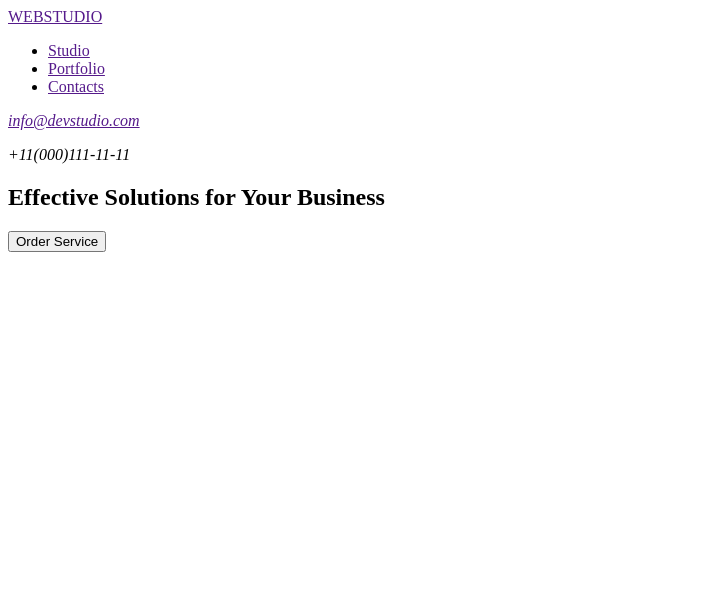
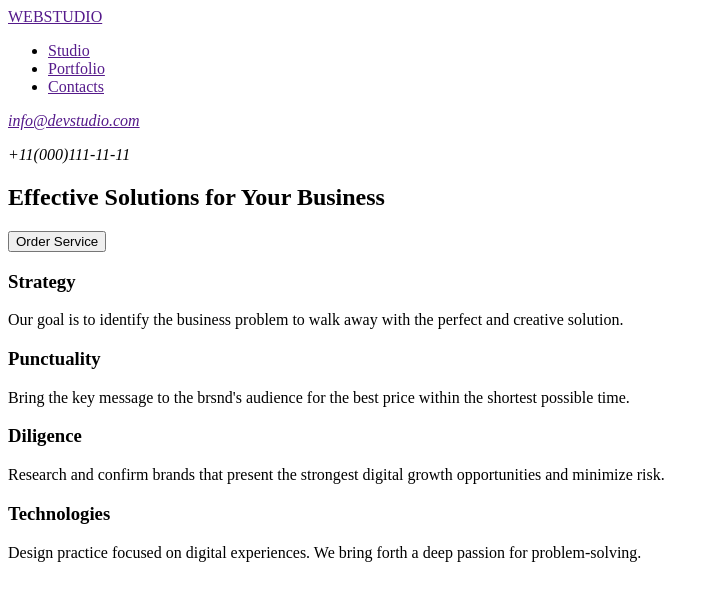
Before and after one commit to kayanursenn/goit-markup-hw-01, a plain HTML site: page index.html in a window 1280 px wide. Shown: the whole page, without its empty margins (0-714 px from the left). Drawn offline with Linux system fonts and the light colour scheme.

Commit message:
ikinci bölüm bitt.

```diff
--- a/index.html
+++ b/index.html
@@ -31,4 +31,29 @@
           <button>Order Service</button>
         </section>
         <!--ilk bölüm bitti-->
+           <!--ikinci bölüm-->
+      <section>
+        <h3>Strategy</h3>
+        <p>
+          Our goal is to identify the business problem to walk away with the
+          perfect and creative solution.
+        </p>
+        <h3>Punctuality</h3>
+        <p>
+          Bring the key message to the brsnd's audience for the best price
+          within the shortest possible time.
+        </p>
+        <h3>Diligence</h3>
+        <p>
+          Research and confirm brands that present the strongest digital growth
+          opportunities and minimize risk.
+        </p>
+        <h3>Technologies</h3>
+        <p>
+          Design practice focused on digital experiences. We bring forth a deep
+          passion for problem-solving.
+        </p>
+      </section>
+      <!--ikinci bölüm bitti-->
+        <main>
   </body>
```
